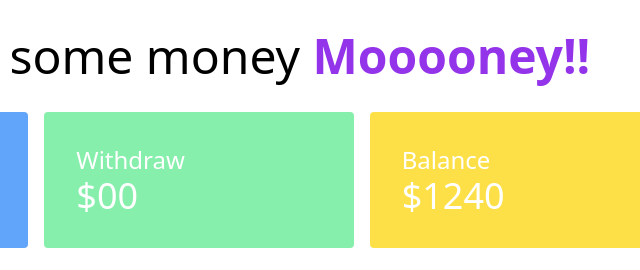
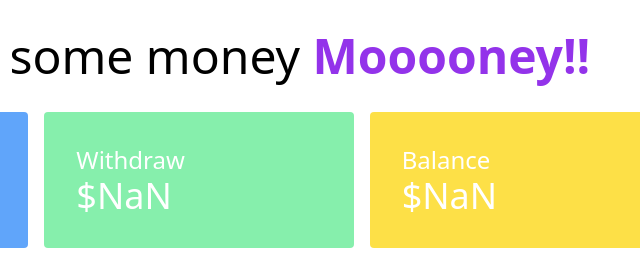
Before and after one commit to iamraihan/baap-er-bank, a plain HTML site: page banking.html in a window 1280 px wide. Both pictures are taken after a click on the button "Withdraw". Shown: the top 270 px of the page, 441-1081 px from the left. Drawn offline with nearby package versions, Linux system fonts and the light colour scheme.

Commit message:
withdraw added

```diff
--- a/banking.html
+++ b/banking.html
@@ -26,7 +26,7 @@
                 </div>
                 <div class="bg-green-300 p-8 rounded text-white">
                     <h3 class="text-2xl">Withdraw</h3>
-                    <h4 class="text-4xl">$00</h4>
+                    <h4 class="text-4xl">$<span id="withdraw-total">00</span></h4>
                 </div>
                 <div class="bg-yellow-300 p-8 rounded  text-white">
                     <h3 class="text-2xl">Balance</h3>
--- a/js/banking.js
+++ b/js/banking.js
@@ -23,3 +23,31 @@ document.getElementById('deposit-button').addEventListener('click', function ()
     // clear the deposit input field
     depositInput.value = ''
 })
+
+// event handler in withdraw
+document.getElementById('withdraw-button').addEventListener('click', function () {
+    const withdrawInput = document.getElementById('withdraw-input')
+    const withdrawAmoutText = withdrawInput.value
+    const newWithdaraAmount = parseFloat(withdrawAmoutText)
+    console.log(newWithdaraAmount)
+
+    // set withdraw total
+    const withdrawTotal = document.getElementById('withdraw-total')
+    const previousWithdrawText = withdrawTotal.innerText
+    const previouseWithdrawTotal = parseFloat(previousWithdrawText)
+
+    const newWithdrawTotal = previouseWithdrawTotal + newWithdaraAmount
+
+    withdrawTotal.innerText = newWithdrawTotal
+
+    //update balance
+    const balanceTotal = document.getElementById('balance-total')
+    const previousBalanceText = balanceTotal.innerText
+    const previousBalanceTotal = parseFloat(previousBalanceText)
+    const newBalanceTotal = previousBalanceTotal - newWithdaraAmount
+
+    balanceTotal.innerText = newBalanceTotal
+
+    // clear withdraw input
+    withdrawInput.value = ''
+})
```
